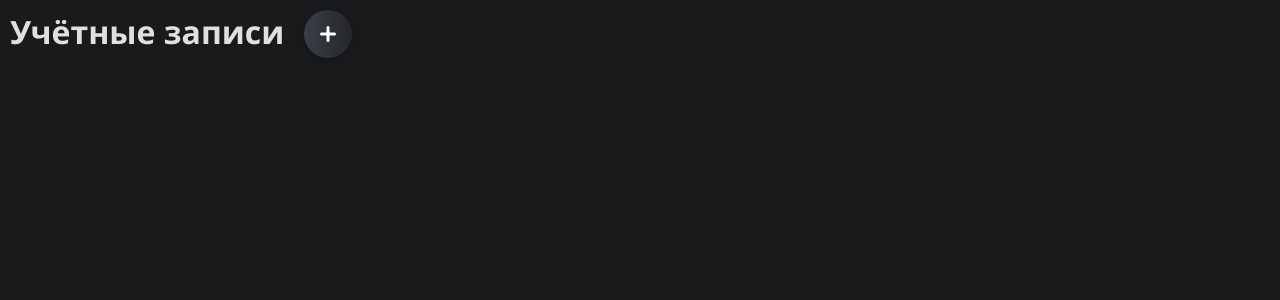
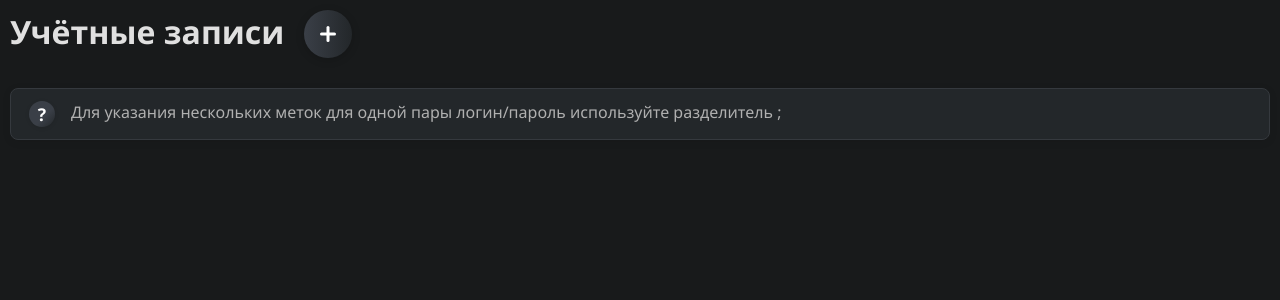
Before and after one commit to HasanovDoc/vue-accounts-dashboard, a Vue app: page / in a window 1280 px wide. Shown: the top 300 px of the page. Built offline with nearby package versions, Linux system fonts and the light colour scheme.

Commit message:
added hint

```diff
--- a/src/components/AccountList.vue
+++ b/src/components/AccountList.vue
@@ -4,6 +4,7 @@
       <h1>Учётные записи</h1>
       <button @click="addAndFocus" class="add-btn"></button>
     </div>
+    <div class="account-hint">Для указания нескольких меток для одной пары логин/пароль используйте разделитель ;</div>
     <div class="account-list">
       <div v-for="account in accounts" :key="account.id" class="list_item">
         <AccountForm
@@ -119,6 +120,38 @@ const addAndFocus = async () => {
   }
 }
 
+.account-hint {
+  display: flex;
+  align-items: flex-start;
+  gap: 10px;
+  background: #23272a;
+  border: 1.5px solid #35393e;
+  border-radius: 8px;
+  padding: 12px 18px;
+  margin-bottom: 24px;
+  font-size: 1rem;
+  color: #b0b0b0;
+  box-shadow: 0 2px 8px rgba(0,0,0,0.08);
+
+  &::before {
+    content: '?';
+    display: flex;
+    align-items: center;
+    justify-content: center;
+    width: 26px;
+    height: 26px;
+    min-width: 26px;
+    min-height: 26px;
+    background: linear-gradient(135deg, #3a3f47 60%, #23272a 100%);
+    color: #fff;
+    font-weight: bold;
+    font-size: 1.1em;
+    border-radius: 50%;
+    box-shadow: 0 1px 4px rgba(0,0,0,0.10);
+    margin-right: 6px;
+  }
+}
+
 .account-list {
   display: flex;
   flex-direction: column;
```
